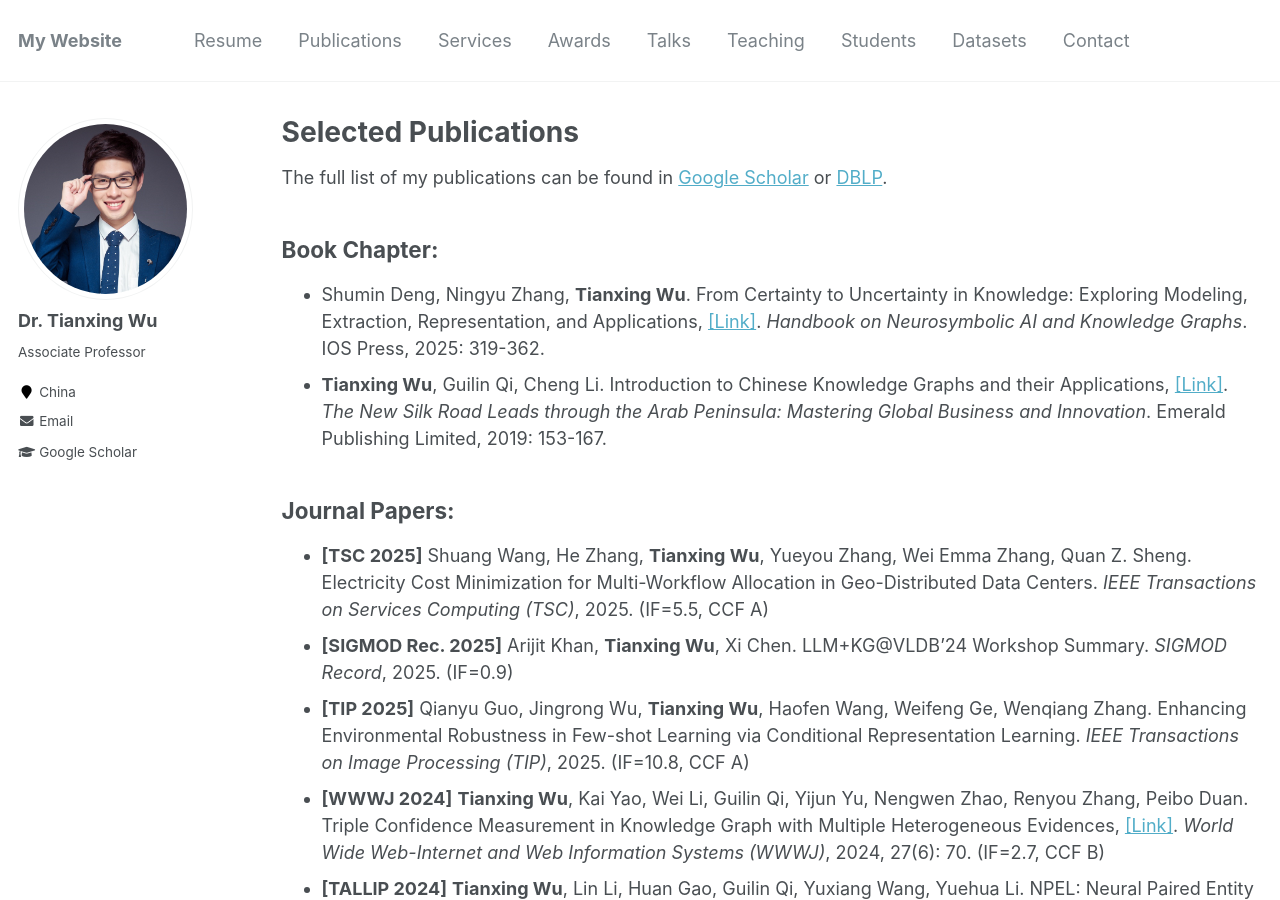
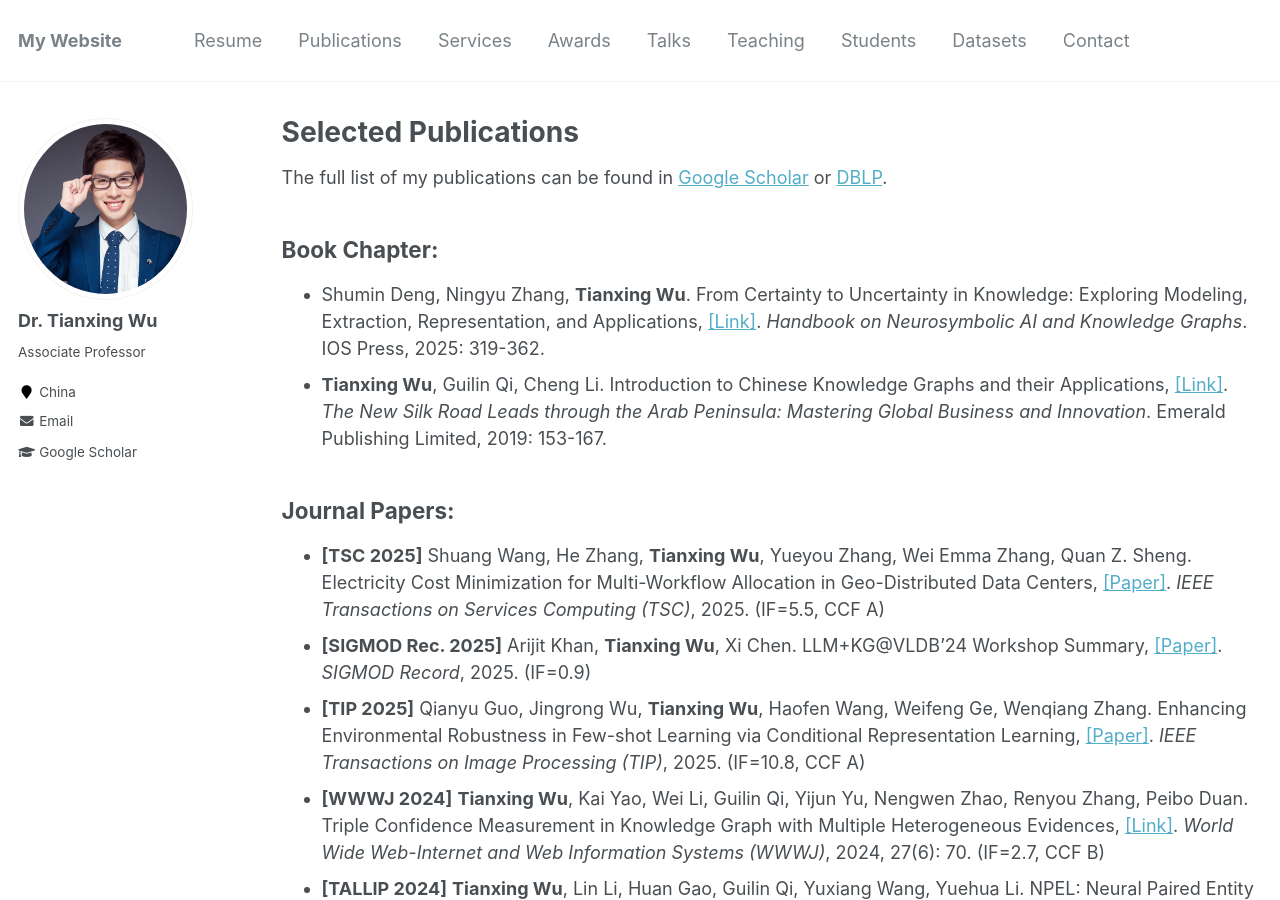
Before and after one commit to tianxing-wu/tianxing-wu.github.io, a Jekyll site: the page built from _pages/selected_publications.md, in a window 1280 px wide and 900 px high. Built offline with Jekyll 4.4.1, drawn with Linux system fonts in a browser that asks for light colours; comment, search, counter and statistics services are not loaded.

Commit message:
Update selected_publications.md

```diff
--- a/_pages/selected_publications.md
+++ b/_pages/selected_publications.md
@@ -10,9 +10,9 @@ The full list of my publications can be found in [Google Scholar](https://schola
 * **Tianxing Wu**, Guilin Qi, Cheng Li. Introduction to Chinese Knowledge Graphs and their Applications, [[Link]](https://www.emerald.com/insight/content/doi/10.1108/978-1-78756-679-820191010/full/html). <i>The New Silk Road Leads through the Arab Peninsula: Mastering Global Business and Innovation</i>. Emerald Publishing Limited, 2019: 153-167.
 
 ## Journal Papers:
-* **[TSC 2025]** Shuang Wang, He Zhang, **Tianxing Wu**, Yueyou Zhang, Wei Emma Zhang, Quan Z. Sheng. Electricity Cost Minimization for Multi-Workflow Allocation in Geo-Distributed Data Centers. <i>IEEE Transactions on Services Computing (TSC)</i>, 2025. (IF=5.5, CCF A)
-* **[SIGMOD Rec. 2025]** Arijit Khan, **Tianxing Wu**, Xi Chen. LLM+KG@VLDB’24 Workshop Summary. <i>SIGMOD Record</i>, 2025. (IF=0.9)
-* **[TIP 2025]** Qianyu Guo, Jingrong Wu, **Tianxing Wu**, Haofen Wang, Weifeng Ge, Wenqiang Zhang. Enhancing Environmental Robustness in Few-shot Learning via Conditional Representation Learning. <i>IEEE Transactions on Image Processing (TIP)</i>, 2025. (IF=10.8, CCF A)
+* **[TSC 2025]** Shuang Wang, He Zhang, **Tianxing Wu**, Yueyou Zhang, Wei Emma Zhang, Quan Z. Sheng. Electricity Cost Minimization for Multi-Workflow Allocation in Geo-Distributed Data Centers, [[Paper]](https://arxiv.org/abs/2504.20105). <i>IEEE Transactions on Services Computing (TSC)</i>, 2025. (IF=5.5, CCF A)
+* **[SIGMOD Rec. 2025]** Arijit Khan, **Tianxing Wu**, Xi Chen. LLM+KG@VLDB’24 Workshop Summary, [[Paper]](https://arxiv.org/abs/2410.01978). <i>SIGMOD Record</i>, 2025. (IF=0.9)
+* **[TIP 2025]** Qianyu Guo, Jingrong Wu, **Tianxing Wu**, Haofen Wang, Weifeng Ge, Wenqiang Zhang. Enhancing Environmental Robustness in Few-shot Learning via Conditional Representation Learning, [[Paper]](https://arxiv.org/abs/2502.01183). <i>IEEE Transactions on Image Processing (TIP)</i>, 2025. (IF=10.8, CCF A)
 * **[WWWJ 2024]** **Tianxing Wu**, Kai Yao, Wei Li, Guilin Qi, Yijun Yu, Nengwen Zhao, Renyou Zhang, Peibo Duan. Triple Confidence Measurement in Knowledge Graph with Multiple Heterogeneous Evidences, [[Link]](https://link.springer.com/article/10.1007/s11280-024-01307-x). <i>World Wide Web-Internet and Web Information Systems (WWWJ)</i>, 2024, 27(6): 70. (IF=2.7, CCF B)
 * **[TALLIP 2024]** **Tianxing Wu**, Lin Li, Huan Gao, Guilin Qi, Yuxiang Wang, Yuehua Li. NPEL: Neural Paired Entity Linking in Web Tables, [[Link]](https://dl.acm.org/doi/pdf/10.1145/3652511). <i>ACM Transactions on Asian and Low-Resource Language Information Processing (TALLIP)</i>, 2024. (IF=2, CCF C)
 * **[Inf. Sci. 2024]** Yuxiang Wang, Chengjie Gu, Xiaoliang Xu, Xinjun Zeng, Xiangyu Ke, **Tianxing Wu**. Efficient and effective (k, P)-core-based community search over attributed heterogeneous information networks, [[Link]](https://www.sciencedirect.com/science/article/abs/pii/S0020025523016626). <i>Information Sciences</i>, 2024, 661: 120076. (IF=8.1, CCF B)
```
Also changed, not shown: other parts of _pages/selected_publications.md (+1 -1 lines).
